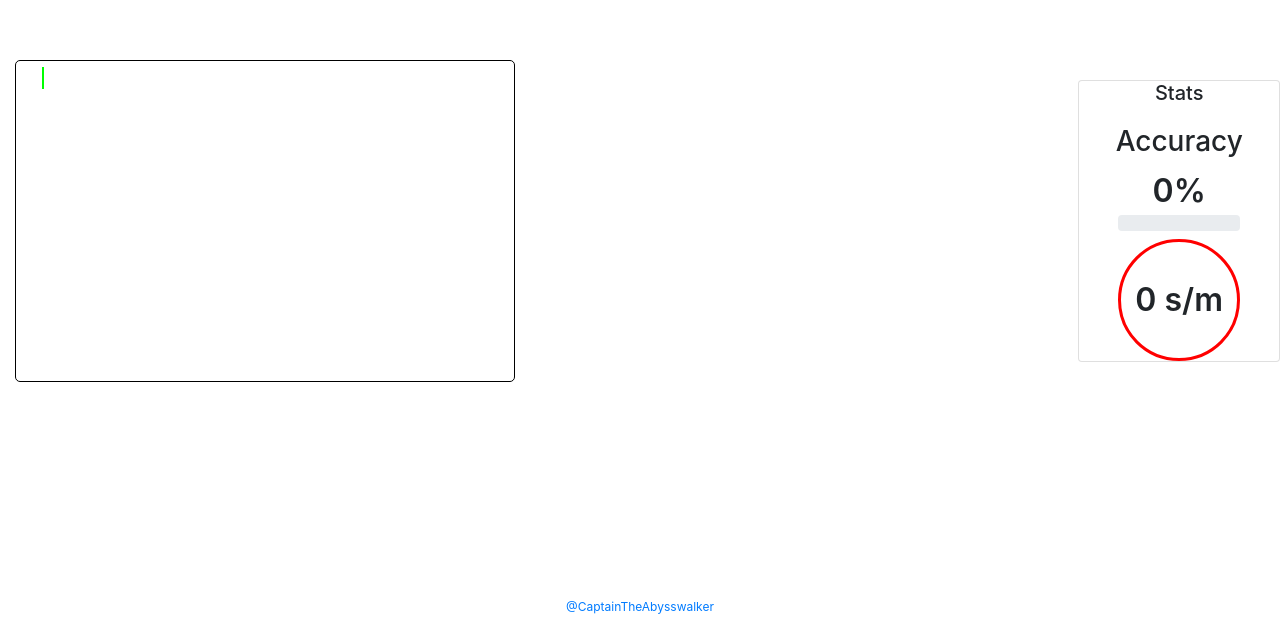
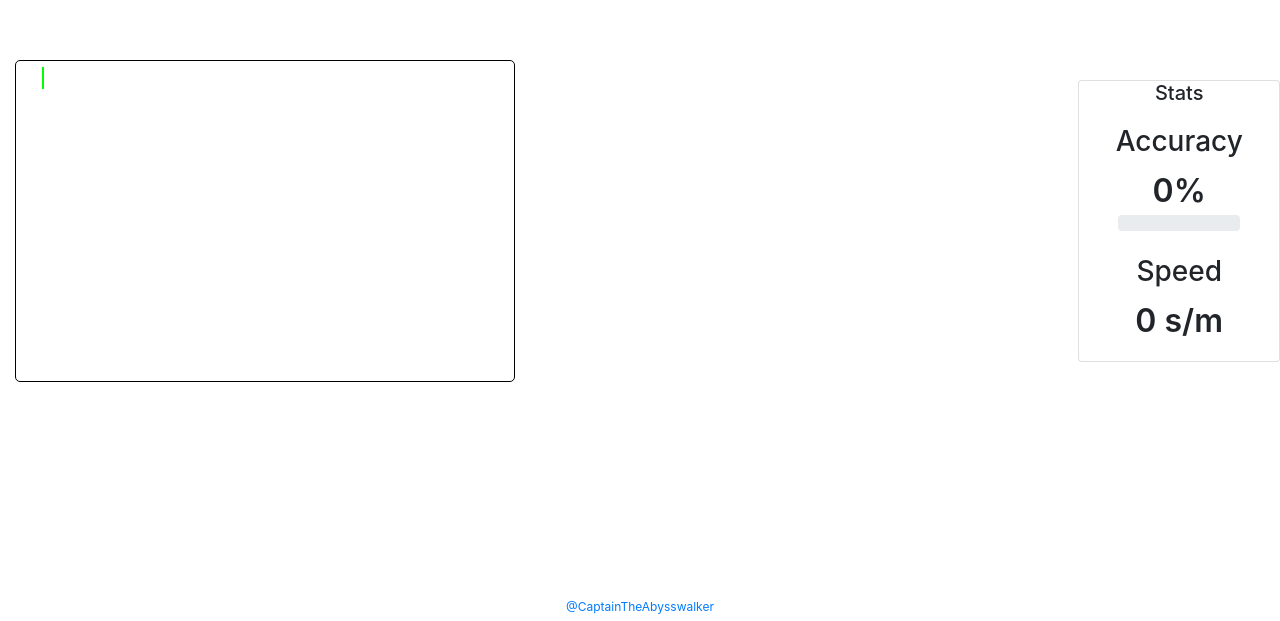
Before and after one commit to CaptainTheAbysswalker/speedTyping, a React (Create React App) app: page / in a window 1280 px wide. Shown: the part 179-800 px from the top of the page. Built offline with nearby package versions, Linux system fonts and the light colour scheme; no server answers.

Commit message:
add header, change styles

```diff
--- a/src/components/Speed/Speed.js
+++ b/src/components/Speed/Speed.js
@@ -17,6 +17,7 @@ const Speed = () => {
 
   return (
     <div className="speedCounter">
+      <h3>Speed</h3>
       <div>{mathSpeed()}</div>
     </div>
   );
--- a/src/components/Speed/speed.css
+++ b/src/components/Speed/speed.css
@@ -1,11 +1,10 @@
 .speedCounter{
     display: flex;
+    flex-direction: column;
     justify-content: center;
     align-items: center;
     font-size: 32px;
     font-weight: 600;
     width: 122px;
     height: 122px;
-    border: 3px solid rgb(255, 0, 0);
-    border-radius: 50%;
 }
```
